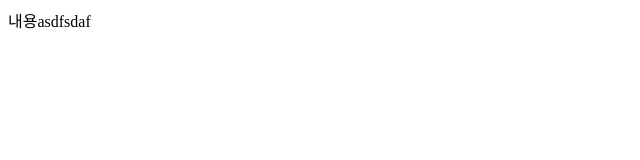
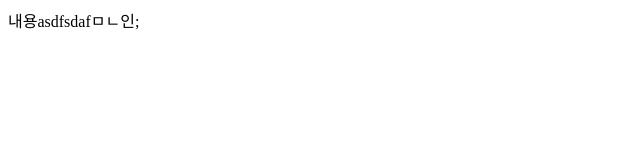
Before and after one commit to jeon-minkyung/Blind, a plain HTML site: page 전민경/index.html in a window 1280 px wide. Shown: the full height of the page, 0-640 px from the left. Drawn offline with Linux system fonts and the light colour scheme.

```diff
--- a/전민경/index.html
+++ b/전민경/index.html
@@ -10,6 +10,6 @@
  </head>
 
  <body>
-  내용asdfsdaf
+  내용asdfsdafㅁㄴ인;
  </body>
 </html>
```
